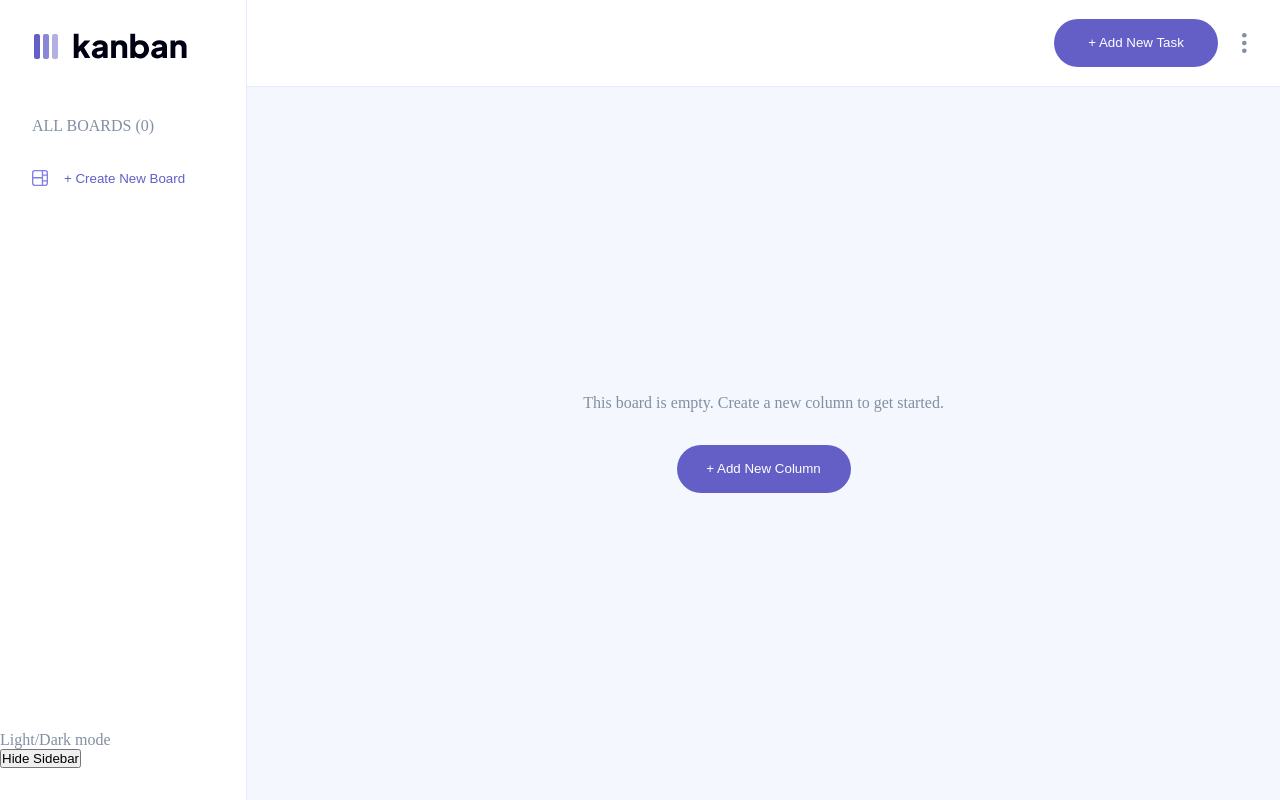
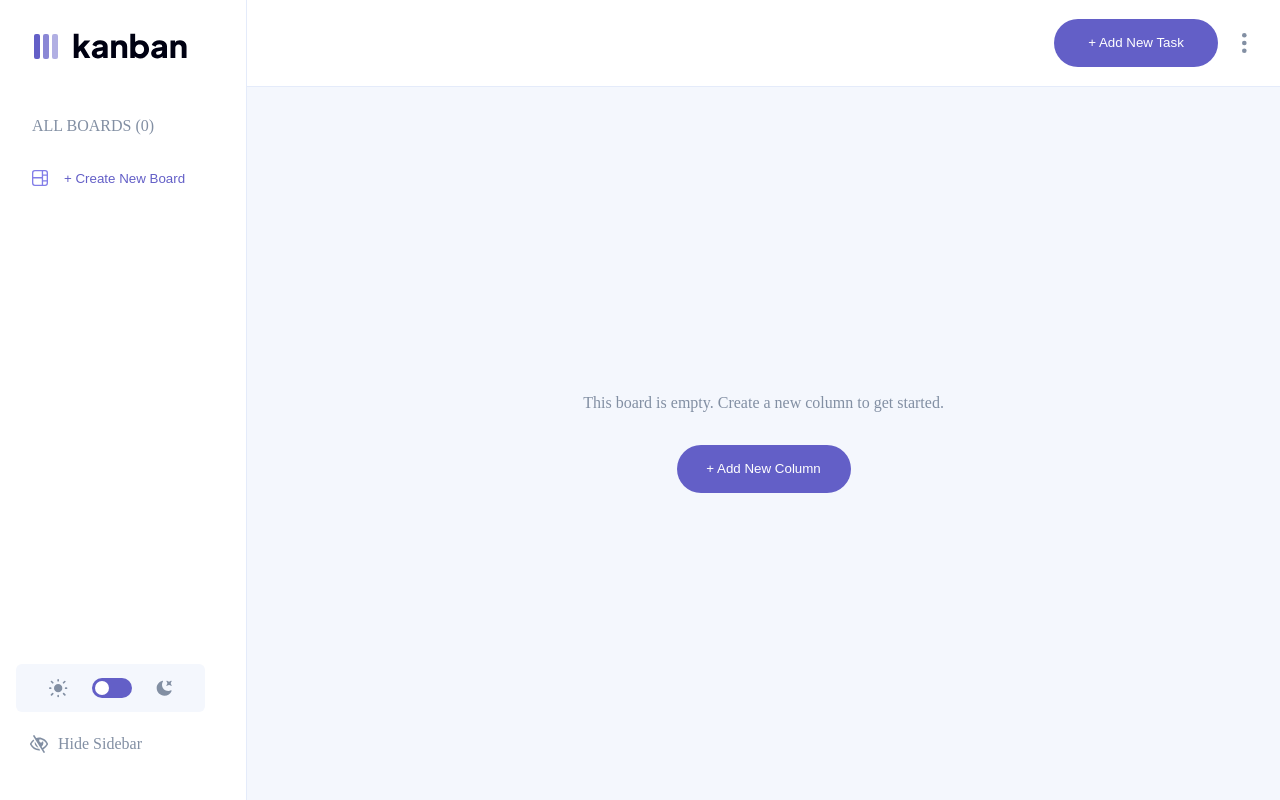
Before and after one commit to saidgachaev/kanban-task-manager, a React (Vite) app: page / in a window 1280 px wide. Built offline with nearby package versions, Linux system fonts and the light colour scheme.

Commit message:
Styling Sidebar.

```diff
--- a/src/App.tsx
+++ b/src/App.tsx
@@ -3,10 +3,12 @@ import Header from './components/Header/Header';
 import Board from './components/Board/Board';
 import { observer } from 'mobx-react-lite';
 import { useMst } from './hooks/useMst';
+import { useState } from 'react';
 import './App.css';
 
 
 const App = observer( () => {
+	const [isSideBarOpen, setIsSideBarOpen] = useState(true);
 	const {
 		boardsStore: { getSelectedBoard},
 	} = useMst();
@@ -14,7 +16,8 @@ const App = observer( () => {
 	const selectedBoard = getSelectedBoard()
 	return (
 		<div className='app'>
-			<Sidebar />
+			<Sidebar isSideBarOpen={isSideBarOpen}
+          setIsSideBarOpen={setIsSideBarOpen}/>
 			<div className='container'>
 				<Header title={selectedBoard?.title}/>
 				<Board />
--- a/src/components/Sidebar/Sidebar.tsx
+++ b/src/components/Sidebar/Sidebar.tsx
@@ -1,22 +1,35 @@
 import logo from '/assets/logo-dark.svg';
 import boardIcon from '/assets/icon-board.svg';
+import hideSidebarIcon from '/assets/icon-hide-sidebar.svg';
+import showSidebarIcon from '/assets/icon-show-sidebar.svg';
+import darkIcon from '/assets/icon-dark-theme.svg';
+import lightIcon from '/assets/icon-light-theme.svg';
 import { useMst } from '../../hooks/useMst';
 import { observer } from 'mobx-react-lite';
 import './index.css';
+import { FC } from 'react';
 
-const Sidebar = observer(() => {
+interface SidebarProps {
+	isSideBarOpen: boolean;
+	setIsSideBarOpen: (isOpen:boolean) => void;
+}
+
+const Sidebar: FC<SidebarProps> = observer((isSideBarOpen, setIsSideBarOpen ) => {
+	const toggleSidebar = () => {
+		setIsSideBarOpen((curr: any) => !curr);
+	  };
 	const {
 		boardsStore: { boards, addBoard, getSelectedBoard, selectBoard },
 	} = useMst();
 
-	let selectedBoard = getSelectedBoard()
+	let selectedBoard = getSelectedBoard();
 
 	const handleCreateNewBoard = () => {
-		addBoard({ id: Math.random(), title: 'New board' , selected: false});
+		addBoard({ id: Math.random(), title: 'New board', selected: false });
 	};
 
 	const handleBoardClick = (id: number) => {
-		selectBoard(id)
+		selectBoard(id);
 	};
 
 	return (
@@ -44,8 +57,21 @@ const Sidebar = observer(() => {
 			</div>
 
 			<div>
-				<div>Light/Dark mode</div>
-				<button className='hide-sidebar-button'>Hide Sidebar</button>
+				<div className='theme-toggle'>
+					<img src={lightIcon} alt='sun indicating light mode' />
+					<label className='switch'>
+						<input type='checkbox' />
+						<span className='slider round'></span>
+					</label>
+					<img src={darkIcon} alt='moon indicating dark mode' />
+				</div>
+				<div
+					className={`toggle-sidebar-container  ${!isSideBarOpen && 'toggle-closed'}`}
+					onClick={() => toggleSidebar()}
+				>
+					<img src={isSideBarOpen ? hideSidebarIcon : showSidebarIcon} alt='show/hide sidebar icon' />
+					{isSideBarOpen && <p className='heading-M'>Hide Sidebar</p>}
+				</div>
 			</div>
 		</div>
 	);
--- a/src/components/Sidebar/index.css
+++ b/src/components/Sidebar/index.css
@@ -60,9 +60,99 @@
 }
 
 .create-new-board-button .board-icon {
-	filter: invert(39%) sepia(47%) saturate(748%) hue-rotate(203deg)
-    brightness(94%) contrast(93%);
+	filter: invert(39%) sepia(47%) saturate(748%) hue-rotate(203deg) brightness(94%) contrast(93%);
 }
+
+.theme-toggle {
+	padding: 14px;
+	display: flex;
+	align-items: center;
+	justify-content: center;
+	gap: 24px;
+	margin: 16px 16px 0 16px;
+	background: #f4f7fd;
+	border-radius: 6px;
+}
+
+.dark .theme-toggle {
+	background: #20212c;
+}
+
+.switch {
+	position: relative;
+	display: inline-block;
+	width: 40px;
+	height: 20px;
+	margin: 0;
+}
+
+.switch input {
+	opacity: 0;
+	width: 0;
+	height: 0;
+}
+
+.slider {
+	position: absolute;
+	cursor: pointer;
+	top: 0;
+	left: 0;
+	right: 0;
+	bottom: 0;
+	background-color: #635fc7;
+	-webkit-transition: 0.4s;
+	transition: 0.4s;
+}
+
+.slider:hover {
+	background: #a8a4ff;
+}
+
+.slider:before {
+	position: absolute;
+	content: '';
+	height: 14px;
+	width: 14px;
+	left: 3px;
+	bottom: 3px;
+	background-color: white;
+	-webkit-transition: 0.4s;
+	transition: 0.4s;
+}
+
+input:focus + .slider {
+	box-shadow: 0 0 1px #ccc;
+}
+
+input:checked + .slider:before {
+	-webkit-transform: translateX(20px);
+	-ms-transform: translateX(20px);
+	transform: translateX(20px);
+}
+
+.slider.round {
+	border-radius: 34px;
+}
+
+.slider.round:before {
+	border-radius: 50%;
+}
+
+.toggle-sidebar-container {
+	display: flex;
+	margin: 8px 24px 32px 0;
+	gap: 10px;
+	color: #828fa3;
+	cursor: pointer;
+	padding: 15px 30px;
+	transition: 0.3s;
+	border-radius: 0px 100px 100px 0px;
+  }
+
+  .toggle-sidebar-container:hover {
+	background: rgba(99, 95, 199, 0.1);
+	color: #635FC7;
+  }
 
 .hide-sidebar-button {
 	margin-bottom: 32px;
```
